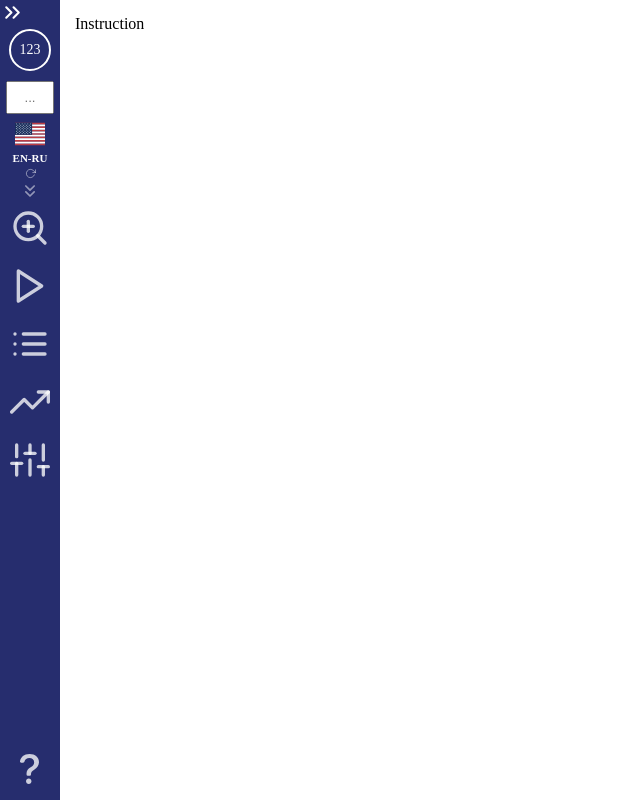
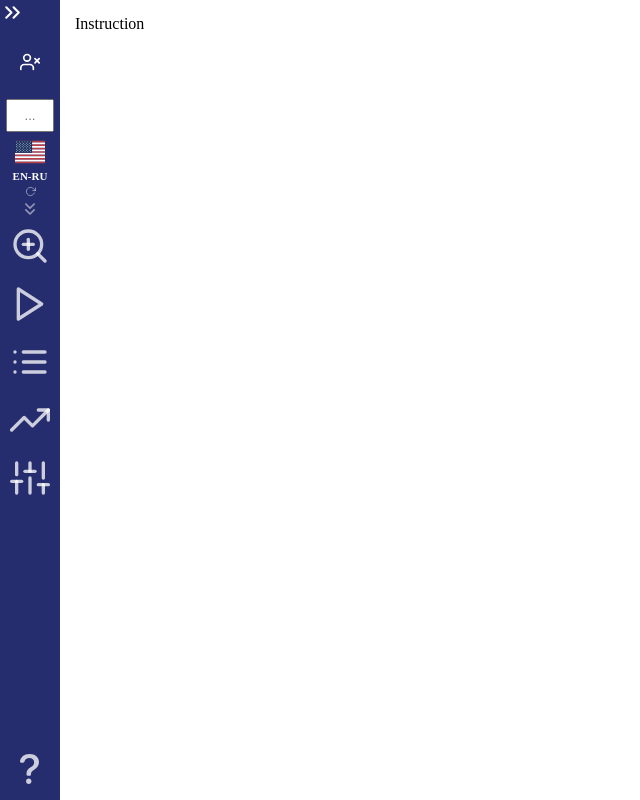
Before and after one commit to AlexCole999/second-project-eng, a React app: page / in a window 1280 px wide. Shown: the whole page, without its empty margins (0-640 px from the left). Built offline with nearby package versions, Linux system fonts and the light colour scheme.

Commit message:
NavUser Gauth pre-done

```diff
--- a/src/App/Nav/NavUser/NavUser.scss
+++ b/src/App/Nav/NavUser/NavUser.scss
@@ -2,26 +2,24 @@
   display: flex;
   align-items: center;
   justify-content: center;
-  flex-direction: column;
-  margin-bottom: 10px;
-  position: relative;
+  margin-top: 10px;
+  margin-bottom: 15px;
 
-  &__photo {
-    min-height: 38px;
-    min-width: 38px;
-    border-radius: 50%;
-    border: 2px solid white;
-    transition: 0.3s all ease;
-
-    &:hover {
-      background-color: rgb(160, 0, 0);
-    }
+  &__name {
+    display: flex;
+    align-items: center;
+    justify-content: center;
+    font-size: 25px;
+    height: 45px;
+    color: white;
   }
 
-  &__name {
-    font-size: 14px;
+  &__logInButton {
+    border: none;
+    min-width: 45px;
+    font-style: italic;
+    background-color: rgb(131, 160, 255);
     color: white;
-    position: absolute;
   }
 
 }
--- a/src/App/Nav/NavUser/NavUser.tsx
+++ b/src/App/Nav/NavUser/NavUser.tsx
@@ -1,52 +1,47 @@
+import './NavUser.scss'
 import React from 'react'
-import { useState } from 'react'
-import './NavUser.scss'
-// import { getAuth, signInWithPopup, GoogleAuthProvider } from "firebase/auth";
-// import { initializeApp } from 'firebase/app';
-
-
-
+import { useDispatch, useSelector } from 'react-redux';
+import { initializeApp } from 'firebase/app';
+import firebaseConfig from './../../API/firebase/firebaseConfig';
+import { getAuth, signInWithPopup, GoogleAuthProvider } from "firebase/auth";
+import { FiUserX, FiUserCheck } from 'react-icons/fi';
 type Props = {}
 
 export default function NavUser({ }: Props) {
 
-  // const [user, setuser] = useState('not loged in');
+  const app = initializeApp(firebaseConfig);
 
-  // const app = initializeApp(firebaseConfig);
+  const dispatch = useDispatch();
 
-  // function somefunc() {
+  const displayName = useSelector(state => state.user?.data?.user?.displayName[0])
 
+  function singInWithGooglePopup() {
 
-  //   const provider = new GoogleAuthProvider();
-  //   const auth = getAuth();
-  //   signInWithPopup(auth, provider)
-  //     .then((result) => {
-  //       // This gives you a Google Access Token. You can use it to access the Google API.
-  //       const credential = GoogleAuthProvider.credentialFromResult(result);
-  //       const token = credential.accessToken;
-  //       // The signed-in user info.
-  //       const user = result.user;
-  //       setuser(result.user.email);
-  //       // ...
-  //     }).catch((error) => {
-  //       // Handle Errors here.
-  //       const errorCode = error.code;
-  //       const errorMessage = error.message;
-  //       // The email of the user's account used.
-  //       const email = error.email;
-  //       // The AuthCredential type that was used.
-  //       const credential = GoogleAuthProvider.credentialFromError(error);
-  //       // ...
-  //     });
+    const provider = new GoogleAuthProvider();
+    const auth = getAuth();
+    signInWithPopup(auth, provider)
+      .then((result) => {
+        const credential = GoogleAuthProvider.credentialFromResult(result);
+        const token = credential.accessToken;
+        const user = result.user;
+        dispatch({ type: "LOG_IN_USER_WITH_GOOGLEAUTH", payload: result })
+      }).catch((error) => {
+        const errorCode = error.code;
+        const errorMessage = error.message;
+        const email = error.email;
+        const credential = GoogleAuthProvider.credentialFromError(error);
+      });
 
-  // }
+  }
+
   return (
     <div className="NavUser">
-      <div className="NavUser__photo">
-        {/* <button onClick={somefunc}></button> */}
-        {/* <button onClick={() => console.log(user)}></button> */}
+      <div
+        className="NavUser__name">
+        {displayName !== undefined
+          ? <div>{displayName}</div>
+          : <FiUserX size={20} onClick={singInWithGooglePopup} />}
       </div>
-      <div className="NavUser__name">123</div>
     </div>
   )
 }
--- a/src/App/redux/reducers/combinedReducers.js
+++ b/src/App/redux/reducers/combinedReducers.js
@@ -3,8 +3,8 @@ import getWordsFromFirebaseReducer from './getWordsFromFirebaseReducer';
 import logInUserWithGoogleAuthReducer from './logInUserWithGoogleAuthReducer';
 
 const combinedReducers = combineReducers({
-  wordsFromFirebase: getWordsFromFirebaseReducer,
-  user: logInUserWithGoogleAuthReducer
+  user: logInUserWithGoogleAuthReducer,
+  wordsFromFirebase: getWordsFromFirebaseReducer
 })
 
 export default combinedReducers;
```
